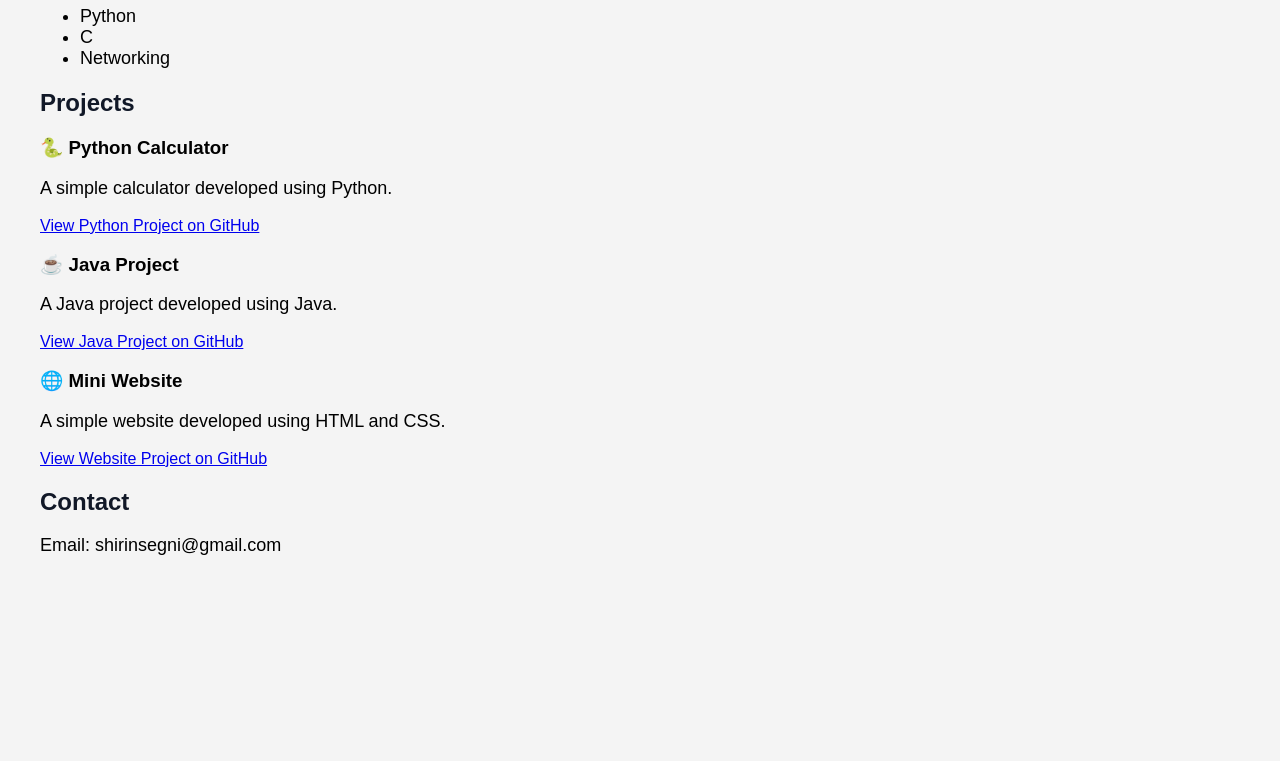
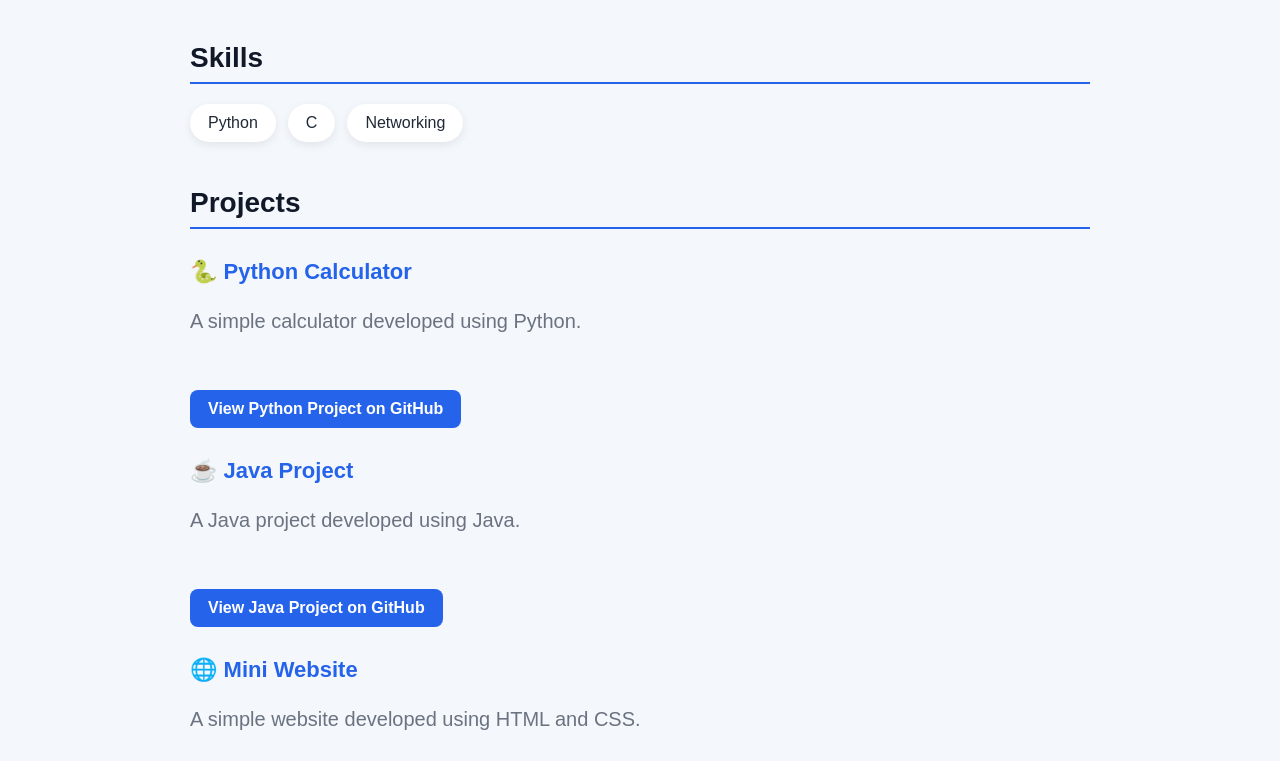
Before and after one commit to shirinsegni/Portfolio, a plain HTML site: page index.html in a window 1280 px wide. Shown: the part 182-943 px from the top of the page. Before the commit the page ends 800 px from the top, so only its background shows below. Drawn offline with Linux system fonts and the light colour scheme.

Commit message:
Refactor CSS styles for layout and typography

```diff
--- a/style.css
+++ b/style.css
@@ -1,17 +1,109 @@
+/* General */
 body {
     font-family: Arial, sans-serif;
-    background-color: #f4f4f4;
-    margin: 40px;
+    background: #f4f7fb;
+    color: #1f2937;
+    margin: 0;
+    padding: 50px;
+    max-width: 900px;
+    margin-left: auto;
+    margin-right: auto;
 }
 
+/* Main title */
 h1 {
     color: #2563eb;
+    font-size: 42px;
+    margin-bottom: 10px;
 }
 
+/* Subtitle */
+body > p {
+    font-size: 20px;
+    color: #6b7280;
+    margin-bottom: 45px;
+}
+
+/* Section titles */
 h2 {
     color: #111827;
+    font-size: 28px;
+    margin-top: 45px;
+    margin-bottom: 20px;
+    border-bottom: 2px solid #2563eb;
+    padding-bottom: 8px;
 }
 
-p, li {
-    font-size: 18px;
+/* Skills */
+ul {
+    display: flex;
+    flex-wrap: wrap;
+    gap: 12px;
+    padding: 0;
+    list-style: none;
 }
+
+li {
+    background: white;
+    padding: 10px 18px;
+    border-radius: 20px;
+    font-size: 16px;
+    box-shadow: 0 3px 10px rgba(0, 0, 0, 0.08);
+}
+
+/* Projects */
+h3 {
+    font-size: 22px;
+    color: #2563eb;
+    margin-top: 30px;
+    margin-bottom: 8px;
+}
+
+p {
+    font-size: 17px;
+    line-height: 1.6;
+}
+
+/* GitHub buttons */
+a {
+    display: inline-block;
+    margin-top: 8px;
+    padding: 10px 18px;
+    background: #2563eb;
+    color: white;
+    text-decoration: none;
+    border-radius: 8px;
+    font-weight: bold;
+    transition: 0.3s;
+}
+
+a:hover {
+    background: #1d4ed8;
+    transform: translateY(-2px);
+}
+
+/* Contact */
+h2:last-of-type + p {
+    background: white;
+    padding: 15px 20px;
+    border-radius: 10px;
+}
+
+/* Mobile */
+@media (max-width: 600px) {
+    body {
+        padding: 25px;
+    }
+
+    h1 {
+        font-size: 32px;
+    }
+
+    h2 {
+        font-size: 24px;
+    }
+
+    body > p {
+        font-size: 18px;
+    }
+}
```
